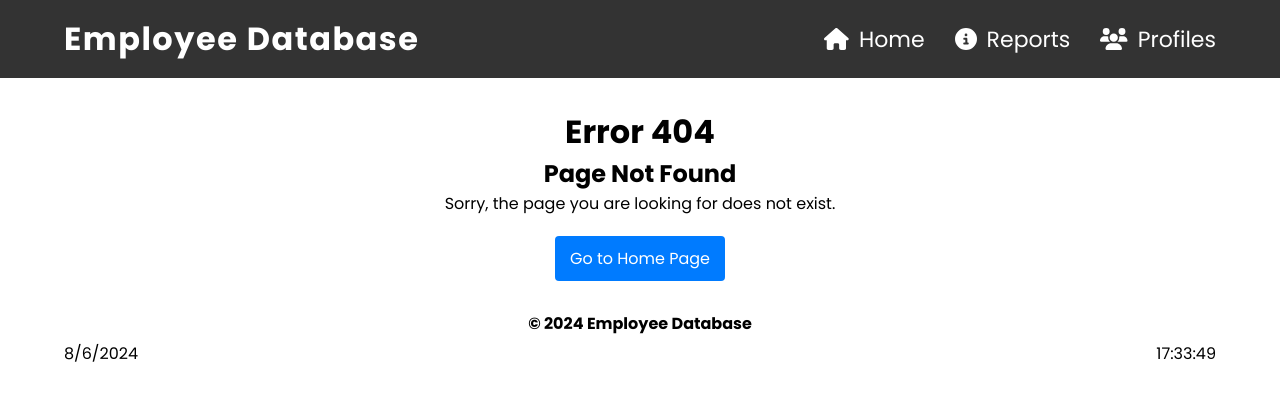
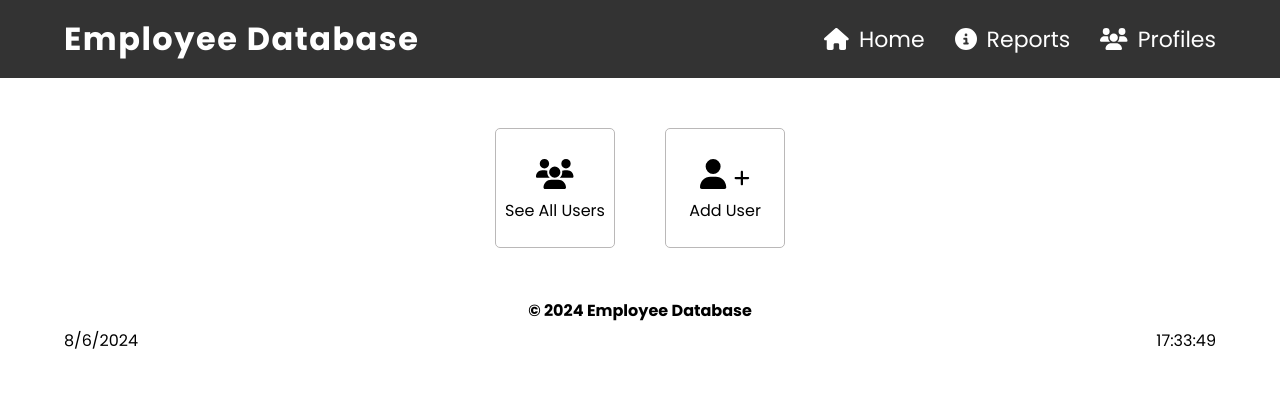
Before and after one commit to pathiik/employee-database, a React (Vite) app: page /profiles in a window 1280 px wide. Before the commit this address had no page. Shown: the top 400 px of the page. Built offline with nearby package versions, Linux system fonts and the light colour scheme.

Commit message:
adding ProfilesPage

```diff
--- a/src/App.jsx
+++ b/src/App.jsx
@@ -4,12 +4,17 @@ import HomePage from './pages/homePage/HomePage';
 import Error404Page from './pages/error404Page/Error404Page';
 import AddUserPage from './pages/addUserPage/AddUserPage';
 import UserAddedPage from './pages/addUserPage/UserAddedPage';
+import ProfilesPage from './pages/profiles/ProfilesPage';
 
 const router = createBrowserRouter([
   {
     path: '/',
     element: <HomePage />,
     errorElement: <Error404Page />,
+  },
+  {
+    path: '/profiles',
+    element: <ProfilesPage />,
   },
   {
     path: '/add-user',
--- a/src/components/addUserForm/AddUserForm.jsx
+++ b/src/components/addUserForm/AddUserForm.jsx
@@ -8,7 +8,6 @@ import { faUser, faPlus } from "@fortawesome/free-solid-svg-icons";
 import countriesData from "./countriesData.json";
 import citiesData from "./citiesData.json";
 import "./addUserForm.css";
-import UserAddedPage from "../../pages/addUserPage/UserAddedPage";
 
 import { useNavigate } from "react-router-dom";
 
--- a/src/pages/addUserPage/AddUserPage.jsx
+++ b/src/pages/addUserPage/AddUserPage.jsx
@@ -2,6 +2,8 @@ import React from 'react'
 import AddUserForm from '../../components/addUserForm/AddUserForm'
 import Header from '../../components/header/Header'
 import Footer from '../../components/footer/Footer'
+
+import './addUserPage.css';
 
 const AddUserPage = () => {
     return (
--- /dev/null
+++ b/src/pages/addUserPage/addUserPage.css
@@ -0,0 +1,3 @@
+main.add-user-main {
+    padding: 30px 0;
+}
--- /dev/null
+++ b/src/pages/profiles/ProfilesPage.jsx
@@ -0,0 +1,33 @@
+import React from "react";
+import { Link } from "react-router-dom";
+
+import Header from "../../components/header/Header";
+import Footer from "../../components/footer/Footer";
+
+import { FontAwesomeIcon } from "@fortawesome/react-fontawesome";
+import { faUsers, faUser, faPlus } from "@fortawesome/free-solid-svg-icons";
+
+import './profilesPage.css';
+
+const ProfilesPage = () => {
+    return (
+        <>
+            <Header />
+            <main className="profiles-page-main">
+                <section className="profiles-buttons-section">
+                    <Link className="profiles-page-btn" to="/all-users">
+                        <span className="profile-page-btn-icon"><FontAwesomeIcon icon={faUsers} /></span>
+                        <span className="profile-page-btn-text">See All Users</span>
+                    </Link>
+                    <Link className="profiles-page-btn" to="/add-user">
+                        <span className="profile-page-btn-icon"><FontAwesomeIcon icon={faUser} /> <FontAwesomeIcon icon={faPlus} /></span>
+                        <span className="profile-page-btn-text">Add User</span>
+                    </Link>
+                </section>
+            </main>
+            <Footer />
+        </>
+    );
+}
+
+export default ProfilesPage;
--- /dev/null
+++ b/src/pages/profiles/profilesPage.css
@@ -0,0 +1,48 @@
+/* Profiles Page Main */
+main.profiles-page-main {
+    margin: 50px 0;
+}
+
+/* Profiles Page Main > Profiles Buttons Section */
+main.profiles-page-main section.profiles-buttons-section {
+    width: 100%;
+    height: auto;
+    margin: auto 0;
+    display: flex;
+    gap: 50px;
+    justify-content: center;
+    align-items: center;
+}
+
+/* Profile Buttons Sections > Profile Page Button */
+section.profiles-buttons-section a.profiles-page-btn {
+    width: 120px;
+    height: 120px;
+    border: 1px solid #bab8b8;
+    border-radius: 5px;
+    display: flex;
+    flex-direction: column;
+    justify-content: center;
+    align-items: center;
+    background-color: transparent;
+}
+
+/* Profile Button Section > Profile Page Button (Hover Effect) */
+section.profiles-buttons-section a.profiles-page-btn:hover {
+    box-shadow: 0 0 10px 0 rgba(0, 0, 0, 0.2);
+}
+
+/* Profile Button Section > Profile Page Button > Profile Page Button Icon */
+section.profiles-buttons-section a.profiles-page-btn span.profile-page-btn-icon {
+    font-size: 30px;
+}
+
+/* Profile Button Section > Profile Page Button (Last Child) > Profile Page Button Icon > Icon (Last Child) */
+section.profiles-buttons-section a.profiles-page-btn:last-child span.profile-page-btn-icon svg:last-child {
+    font-size: 18px;
+}
+
+/* Profile Button Section > Profile Page Button > Profile Page Button Text */
+section.profiles-buttons-section a.profiles-page-btn span.profile-page-btn-text {
+    font-size: 16px;
+}
```
